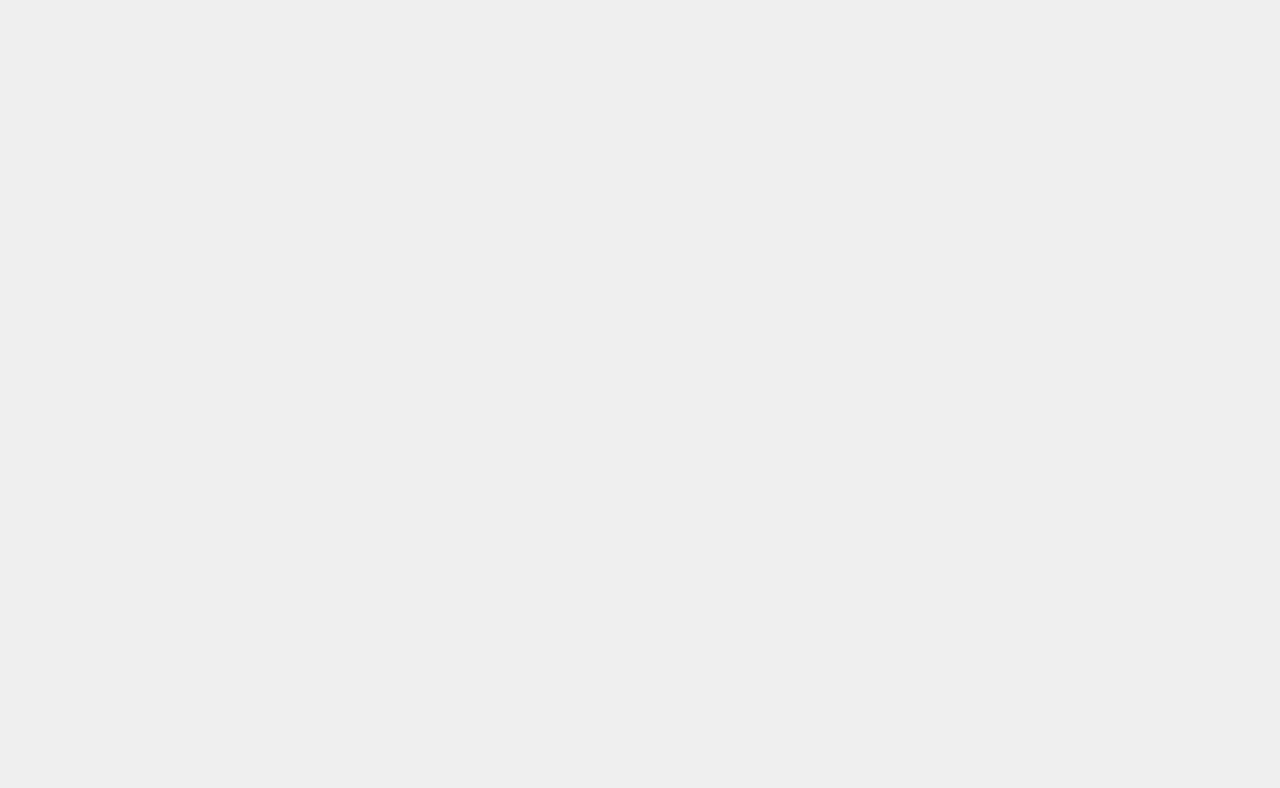
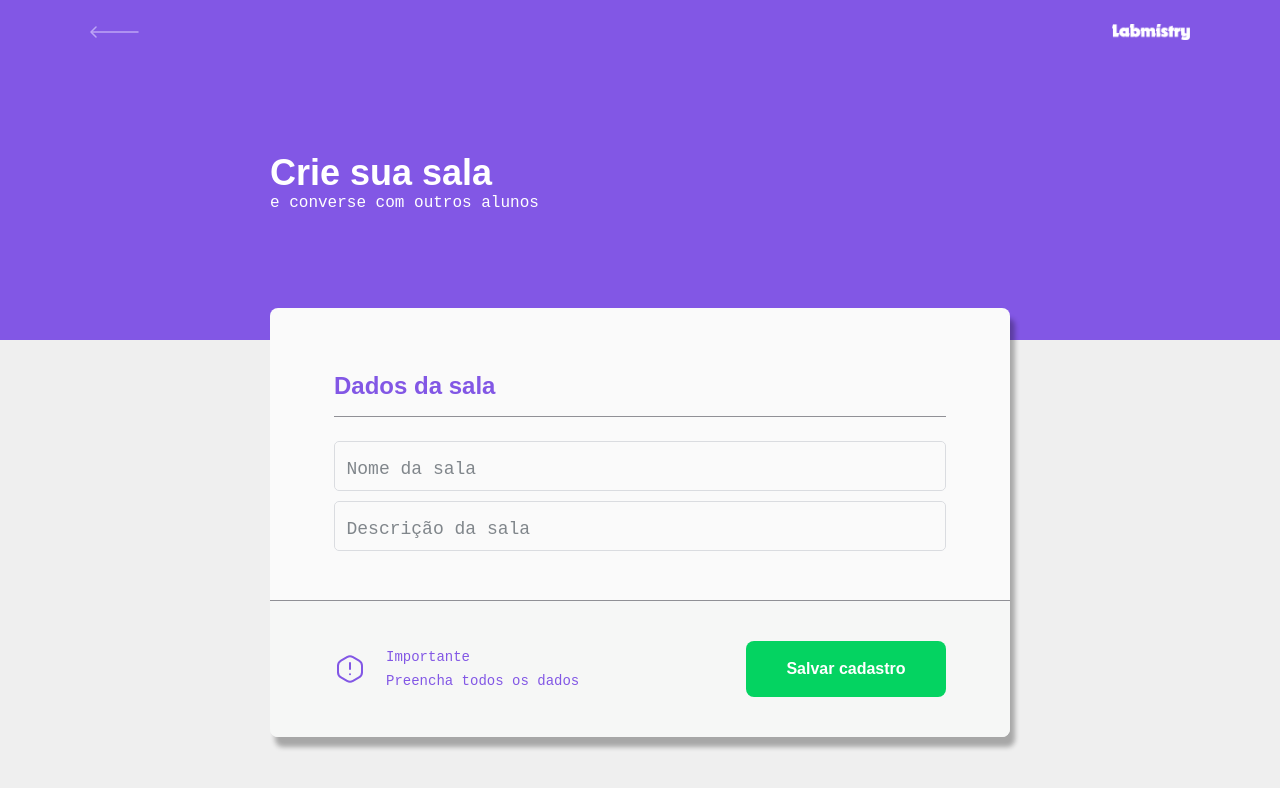
Before and after one commit to Weslley-Borges/Labmistry, a React (Create React App) app in the folder web/: page /chat/create in a window 1280 px wide. Shown: the top 788 px of the page. Built offline with nearby package versions, Linux system fonts and the light colour scheme.

Commit message:
feat[web]: Add "creating chat" frontend

```diff
--- /dev/null
+++ b/web/src/assets/styles/pages/user/home.scss
@@ -0,0 +1,5 @@
+#page-home {
+  width: 100vw; height: 100vh;
+  color: var(--color-primary);
+  background-color: var(--color-button-text);
+}
--- a/web/src/pages/chat/landingChat.tsx
+++ b/web/src/pages/chat/landingChat.tsx
@@ -27,7 +27,7 @@ export default function LandingChat() {
 					<Link to="/" className="button">
 						<ImEnter color="#FFF" className="image"/>Entrar na sala
 					</Link>
-					<Link to="/" className="button">
+					<Link to="/chat/create" className="button">
 						<FaPlus color="#FFF" className="image"/>Criar uma sala
 					</Link>
 					<Link to="/" className="button">
--- /dev/null
+++ b/web/src/pages/chat/newChat.tsx
@@ -0,0 +1,71 @@
+import React, { useState, FormEvent } from 'react'
+
+import warningIcon from "../../assets/images/icons/warning.svg"
+import PageHeader from '../../components/pageHeader'
+
+import InputAnimated from '../../components/inputAnimated'
+import '../../assets/styles/pages/register.scss'
+
+/*
+	src/pages/registerTeacher.tsx, 12/17/2020
+	Author: Weslley Borges dos Santos
+	Este arquivo é o frontend da página de criação de sala
+*/
+
+export default function NewChat(){
+	const [name, setName] = useState('')
+	const [description, setDescription] = useState('')
+
+	/*
+		Na função handleCreate, os dados do formulário são recebidos
+		e avaliados, depois são mostrados em um alert, com os dados do registro (por enquanto).
+	*/
+	function handleCreate(e: FormEvent){
+		e.preventDefault()
+		const registerValues = {
+			'Name':name,
+			'Description': description,
+		}
+		return alert(
+			alert("Sala criada")
+		)
+	}
+
+	return(
+		<div className="container page-register">
+      <PageHeader
+        title="Crie sua sala"
+        description="e converse com outros alunos"
+				link = "/chat"
+			/>
+
+      <main>
+				<form onSubmit={handleCreate}>
+					<fieldset>
+						<legend>Dados da sala</legend>
+						<InputAnimated typing="text"
+							label="Nome da sala"
+							name="chatName" required
+							value={name}
+							onChange={(e) => { setName(e.target.value) }}
+						/>
+						<InputAnimated typing="text"
+							label="Descrição da sala"
+							name="description" required
+							value={description}
+							onChange={(e) => { setDescription(e.target.value) }}
+						/>
+					</fieldset>
+					<footer>
+						<p>
+							<img src={warningIcon} alt="Aviso Importante" />
+							Importante <br />
+							Preencha todos os dados
+						</p>
+						<button type="submit">Salvar cadastro</button>
+					</footer>
+				</form>
+      </main>
+    </div>
+	)
+}
--- a/web/src/routes.tsx
+++ b/web/src/routes.tsx
@@ -3,6 +3,7 @@ import { BrowserRouter, Route, Switch } from 'react-router-dom'
 
 import Landing from './pages/landing'
 import LandingChat from './pages/chat/landingChat'
+import NewChat from './pages/chat/newChat'
 import Login from './pages/login'
 import ChooseRegister from './pages/chooseRegister'
 import RegisterStudent from './pages/registerStudent'
@@ -26,6 +27,7 @@ export default function Routes() {
 
 				<Route path="/periodc" exact component={PeriodicTable}/>
 				<Route path="/chat" exact component={LandingChat}/>
+				<Route path="/chat/create" exact component={NewChat}/>
       </Switch>
 		</BrowserRouter>
 )}
```
Also changed, not shown: web/src/pages/user/home.tsx (added, +17 -0 lines).
